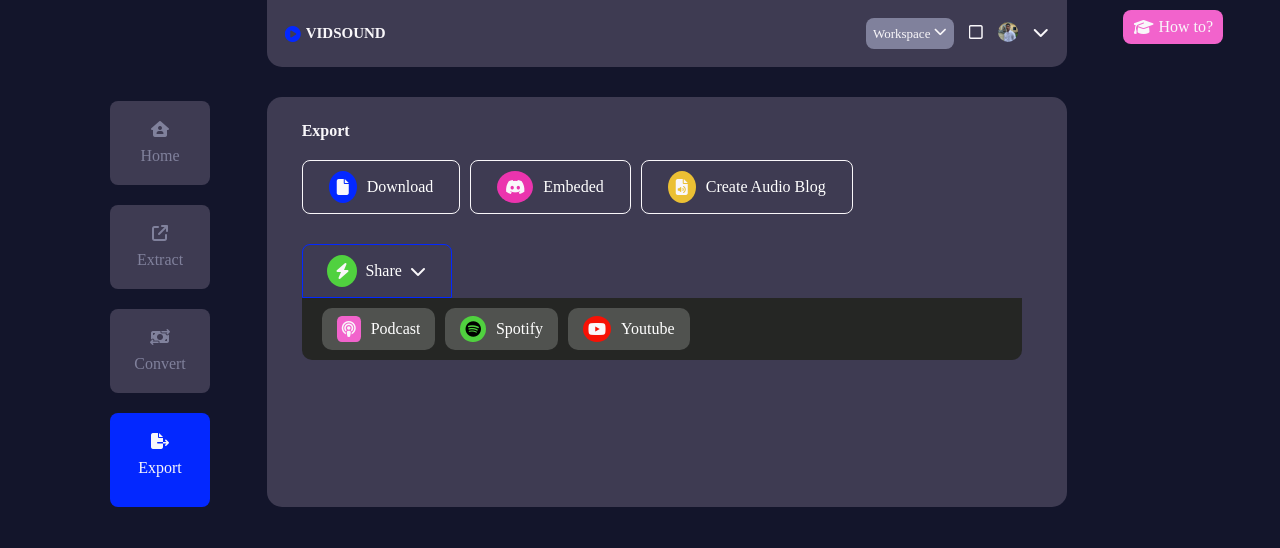
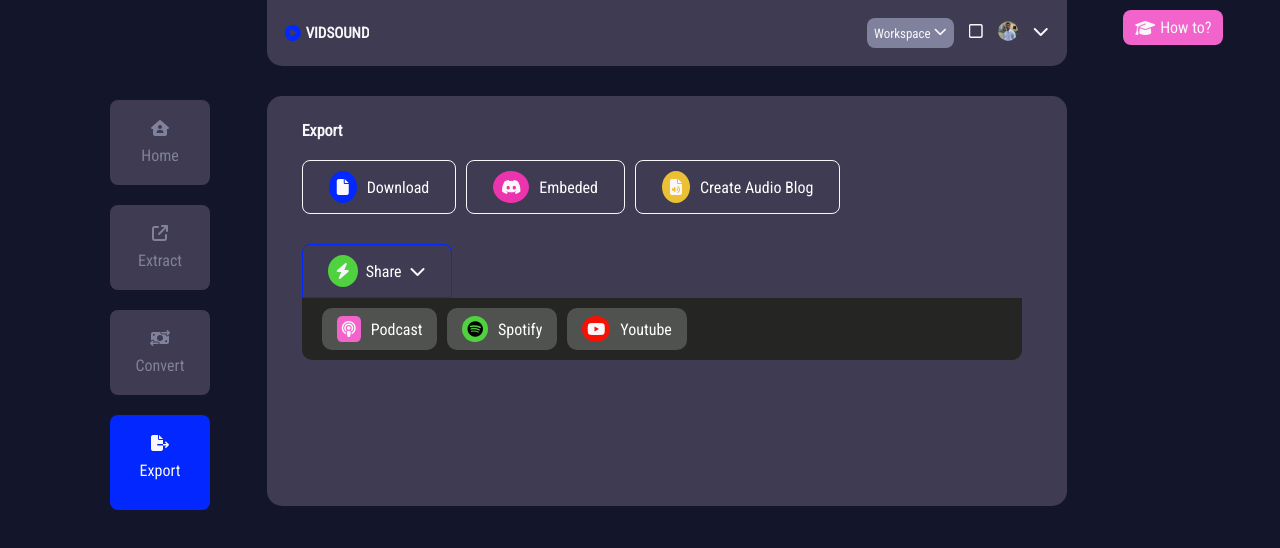
Before and after one commit to Sainthokaha/VIDSOUND, a plain HTML site: page index.htm in a window 1280 px wide. Drawn offline with Linux system fonts and the light colour scheme.

Commit message:
last commit

```diff
--- a/index.htm
+++ b/index.htm
@@ -6,6 +6,9 @@
     <meta name="viewport" content="width=device-width, initial-scale=1.0">
     <link rel="stylesheet" href="style.css">
     <link rel="shortcut icon" href="img/play-button-icon-png-18907.png" type="image/x-icon">
+    <style>
+        @import url('https://fonts.googleapis.com/css2?family=Roboto+Condensed&display=swap');
+    </style>
     <script src="https://kit.fontawesome.com/e3bbcf4f07.js" crossorigin="anonymous"></script>
     <title>VIDSOUND</title>
 </head>
--- a/style.css
+++ b/style.css
@@ -6,6 +6,7 @@
 }
 
 body {
+    font-family: 'Roboto Condensed', sans-serif;
     background-color: #13152b;
 }
 
```
